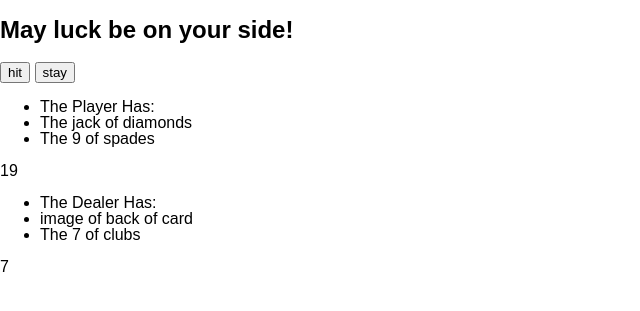
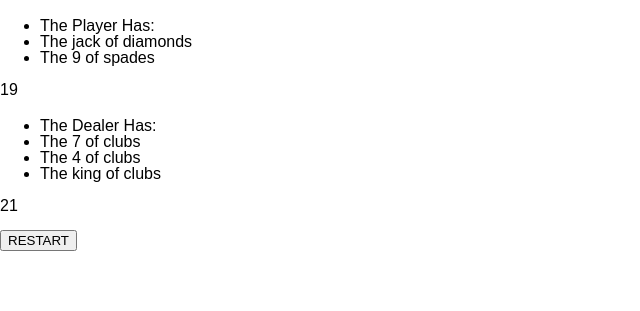
Before and after one commit to SheaParrott/black-jack, a website: page public/index.html in a window 1280 px wide. Both pictures are taken after a click on the button "stay". Shown: the part 57-368 px from the top of the page, without its empty margins (0-640 px from the left). Drawn offline with Linux system fonts and the light colour scheme.

Commit message:
Most Logic done, need to iron out declare winner logic

```diff
--- a/public/index.html
+++ b/public/index.html
@@ -10,27 +10,30 @@
 
 <body>
   <h1> BLACKJACK!</h1>
-  <h2>May luck be on your side!</h2>
+
+  <!-- display winner in h2 below-->
+  <h2 class="winnerDeclared"></h2>
 
 
   <button class='hit'>hit</button>
   <button class='stay'>stay</button>
 
-
+  <h2 class="playerDeclaration"></h2>
   <ul class='player-hand'>
     <li>The Player Has:</li>
   </ul>
   <p class="player-card-total"></p>
+  <p class="blackJack"></p>
 
 
-
+  <h2 class="dealerDeclaration"></h2>
   <ul class='dealer-hand'>
     <li>The Dealer Has:</li>
-    <li class=""> image of back of card</li>
+    <li class="backOfCard"> image of back of card</li>
   </ul>
   <p class="dealer-card-total"></p>
 
-
+  <button id="reloadPage" class="hiddenRestartButton">RESTART</button>
 
   <script src="/main.js" charset="utf-8"></script>
 </body>
--- a/public/main.js
+++ b/public/main.js
@@ -54,63 +54,116 @@ let deck = [
   { face: 'ace', value: 11, suit: 'diamonds' }
 ]
 
-//
-//insert dynamix deck here if chosen
-//
-
-// This array will store the player's hand
 let playerHand = []
 
-// This array will store the dealer's hand
 let dealerHand = []
 
-const stayButton = () => {
-  //dealers turn
-  //
+let whoWon = () => {
+  //needs work
+  //cannot display higher number as winner if busted
+  // if both player and dealer value is 21 declare tie
+  if (computeDealerHandValue() <= computePlayerHandValue()) {
+    let winner = document.querySelector('.winnerDeclared')
+    winner.textContent(`PLAYER IS THE WINNER`)
+  }
+  if (computeDealerHandValue() >= computePlayerHandValue()) {
+    let winner = document.querySelector('.winnerDeclared')
+    winner.textContent(`DEALER IS THE WINNER`)
+    // if both player and dealer have the string BUST! declare tie
+  }
+  // restart button
+  // const restartButton = () => {
+  //   window.location.reload(true)
+  // }
+}
+let HideHitButton = () => {
+  let hidden = document.querySelector('.hit')
+  hidden.classList.add('hideElement')
+}
+let HideStayButton = () => {
+  let hidden = document.querySelector('.stay')
+  hidden.classList.add('hideElement')
+}
+let AppearRestartButton = () => {
+  let restartButton = document.querySelector('.hiddenRestartButton')
+  restartButton.classList.toggle('hiddenRestartButton')
+}
+
+let restartButtonFunction = () => {
+  window.location.reload(true)
+}
+
+let stayButtonFunction = () => {
+  hideDealerBackCard()
+  dealCardToDealer()
+  HideStayButton()
+  HideHitButton()
+  AppearRestartButton()
+}
+
+let hideDealerBackCard = () => {
+  let hidden = document.querySelector('.backOfCard')
+  hidden.classList.add('hideElement')
+}
+
+let dealerCardsToDealerLogic = () => {
+  //    need this to activate after player has reached 21
+  // , player busts, or player stays
+  // also, need a function that hides hit button when conditions
+  // above are met
+  if (computeDealerHandValue() < 17) {
+    dealCardToDealer()
+    // kinda rare but doesnt always work
+    // figure out why
+    // sometimes dealer has cards below 17
+    // thinking a for loop can help
+  }
+  if (computeDealerHandValue() > 17) {
+    if (computeDealerHandValue() < 21) {
+      // whoWon()
+    }
+  }
+  if (computeDealerHandValue() > 21) {
+    let playerBust = document.querySelector('.dealerDeclaration')
+    playerBust.textContent = `BUST!`
+    //  - make restart button element
+  }
+}
+
+const computePlayerHandValue = () => {
+  // This is how i got the total value for cards in hand for player
+  let playerTotalForLoop = 0
+  for (let i = 0; i < playerHand.length; i++) {
+    //
+    // dealerTotalForLoop += dealerHand[i]
+    //                 or
+    playerTotalForLoop = playerTotalForLoop + playerHand[i]
+  }
+
+  return playerTotalForLoop
+}
+
+const computeDealerHandValue = () => {
+  // This is how i got the total value for cards in hand for dealer
+  let dealerTotalForLoop = 0
+  for (let i = 0; i < dealerHand.length; i++) {
+    //
+    // dealerTotalForLoop += dealerHand[i]
+    //                or
+    dealerTotalForLoop = dealerTotalForLoop + dealerHand[i]
+  }
+
+  return dealerTotalForLoop
 }
 
 const dealCardToPlayer = () => {
   let playerHandList = document.querySelector('.player-hand')
 
-  // - pop another card
-  // - push it to the hand
-  // - add the card to the interface
   let card = deck.pop()
 
   playerHand.push(card.value)
 
-  // was an option
-  // if (playerHand.length === 2) {
-  //   let playerValue = playerHand[0] + playerHand[1]
-  //   console.log(playerValue)
-  // }
-  // if (playerHand.length === 3) {
-  //   let playerValue = playerHand[0] + playerHand[1] + playerHand[2]
-  //   console.log(playerValue)
-  // }
-  // if (playerHand.length === 4) {
-  //   let playerValue = playerHand[0] + playerHand[1] + playerHand[2] + playerHand[3]
-  //   console.log(playerValue)
-  // }
-  //
-
-  //
-  // This is how i got the total value for cards in hand
-  //
-  let playerTotalForLoop = 0
-  for (let i = 0; i < playerHand.length; i++) {
-    // playerTotalForLoop += playerHand[i]
-    playerTotalForLoop = playerTotalForLoop + playerHand[i]
-  }
-  let name = document.querySelector('.player-card-total')
-  name.textContent = playerTotalForLoop
-
-  //
-  //
-  //
-
   // Add this card to the user interface
-
   // Create new LI
   let newCardItem = document.createElement('li')
 
@@ -120,28 +173,41 @@ const dealCardToPlayer = () => {
   // Append that LI to the UL
   playerHandList.appendChild(newCardItem)
 
+  let playerHandValue = computePlayerHandValue()
+
+  let playerCardTotalValue = document.querySelector('.player-card-total')
+  playerCardTotalValue.textContent = playerHandValue
+
   //
-  //
-  //
-  // - if value is greater than 21 then run function whoWon() function
-  //
-  //
+  // ++probably should be added to compute playerHandValue function++
+  if (playerHandValue >= 22) {
+    dealCardToDealer()
+    hideDealerBackCard()
+    HideHitButton()
+    HideStayButton()
+    AppearRestartButton()
+    let playerBust = document.querySelector('.playerDeclaration')
+    playerBust.textContent = `BUST!`
+  }
+  if (playerHandValue === 21) {
+    dealCardToDealer()
+    hideDealerBackCard()
+    HideHitButton()
+    HideStayButton()
+    AppearRestartButton()
+    let winner = document.querySelector('.playerDeclaration')
+    winner.textContent = `BLACKJACK!`
+  }
 }
 
 const dealCardToDealer = () => {
-  // create function to deal cards to dealer. should be really similar to player one deal
-
   let dealerHandList = document.querySelector('.dealer-hand')
 
-  // - pop another card
-  // - push it to the hand
-  // - add the card to the interface
   let card = deck.pop()
 
   dealerHand.push(card.value)
 
   // Add this card to the user interface
-
   // Create new LI
   let newCardItem = document.createElement('li')
 
@@ -151,52 +217,16 @@ const dealCardToDealer = () => {
   // Append that LI to the UL
   dealerHandList.appendChild(newCardItem)
 
-  let dealerTotalForLoop = 0
-  for (let i = 0; i < dealerHand.length; i++) {
-    // dealerTotalForLoop += dealerHand[i]
-    dealerTotalForLoop = dealerTotalForLoop + dealerHand[i]
+  let dealerHandValue = computeDealerHandValue()
+
+  let dealerCardTotalValue = document.querySelector('.dealer-card-total')
+  dealerCardTotalValue.textContent = dealerHandValue
+
+  // dealer array (dealer hand) is more than 1 then run dealer logic
+  if (dealerHand.length === 2) {
+    dealerCardsToDealerLogic()
   }
-  if (dealerHand.length === 1) {
-    //display back of card
-    // display back of card when there is only one card
-  } else {
-  }
-  let name = document.querySelector('.dealer-card-total')
-  name.textContent = dealerTotalForLoop
 }
-
-//
-//
-// need function to add up total of hand for dealer
-// - find the dealer li
-// - add total value of cards
-// - display the dealers total value
-// - if value is greater than 21 then run function whoWon() function
-// - if dealer value => value of 17 dealer cannot hit
-// - if dealer value is below 17 he has to hit
-//
-
-//
-//
-// stay button
-// - find the stay button
-// - call the dealer function to run
-//
-//
-
-//
-//
-// whoWon() function
-// - if value of player is higher than dealer, but not above 21. player wins
-// - if value of dealer is higher than player, but not above 21. dealer wins
-//
-//
-
-//
-//
-// Deal again button // reset button
-//
-//
 
 const main = () => {
   // Shuffle the deck into a random order
@@ -223,10 +253,16 @@ const main = () => {
   let hitButton = document.querySelector('.hit')
   // Add an event listener on 'click' that does:
   hitButton.addEventListener('click', dealCardToPlayer)
+
   // find stay button
   let stayButton = document.querySelector('.stay')
   // add event listener on click that does
-  stayButton.addEventListener('click', stayButton)
+  stayButton.addEventListener('click', stayButtonFunction)
+
+  // find restart button
+  let restartButton = document.querySelector('#reloadPage')
+  // add event listener on click that does
+  restartButton.addEventListener('click', restartButtonFunction)
 }
 
 document.addEventListener('DOMContentLoaded', main)
--- a/public/screen.css
+++ b/public/screen.css
@@ -7,3 +7,12 @@ body {
   min-height: 100%;
   font: 16px / 1 sans-serif;
 }
+.hideElement {
+  display: none;
+}
+.hiddenRestartButton {
+  display: none;
+}
+.showElement {
+  display: ;
+}
```
